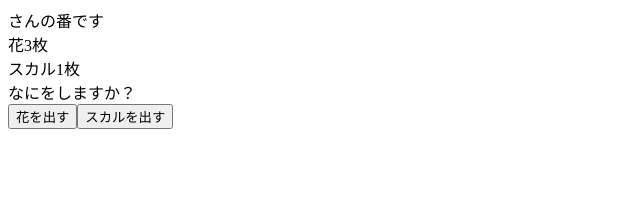
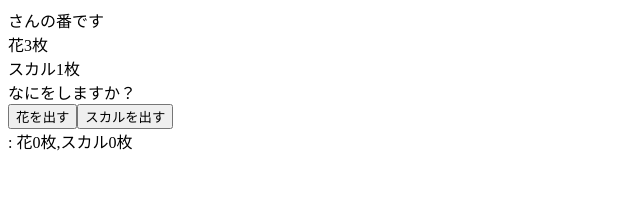
Before and after one commit to stmtk1/skull-boardgame, a React app: page / in a window 1280 px wide. Both pictures are taken after a click on the button "開始する". Shown: the top 219 px of the page, without its empty margins (0-640 px from the left). Built offline with nearby package versions, Linux system fonts and the light colour scheme; the HTML template or start-up script is replaced by a standard one.

Commit message:
出したカードの情報を出力

```diff
--- /dev/null
+++ b/src/atom/plaed_card_shower.jsx
@@ -0,0 +1,11 @@
+import * as React from "react"
+import * as ReactDOM from "react-dom"
+
+const inputPlayers = ({ternInfo}) => {
+    const count_flower = (player) => player.cards.played.filter(card => card == "flower").length
+    const count_skull = (player) => player.cards.played.filter(card => card == "skull").length
+    const show_player = (player, index) => (<div key={index}>{player.name}: 花{count_flower(player)}枚,スカル{count_skull(player)}枚</div>)
+    return (<div>{ternInfo.map(show_player)}</div>)
+}
+
+module.exports = inputPlayers;
--- a/src/pages/choose_card.jsx
+++ b/src/pages/choose_card.jsx
@@ -1,6 +1,7 @@
 import * as React from "react"
 import * as ReactDOM from "react-dom"
 import PlayerWriter from "../atom/player_writer"
+import PlayedCardShower from "../atom/plaed_card_shower"
 import initState from "../state"
 
 const chooseCard = ({state, setState}) => {
@@ -8,12 +9,14 @@ const chooseCard = ({state, setState}) => {
     const player = ternInfo[state.tern];
     const useFlower = () => {
         player.cards.flower -= 1;
+        player.cards.played.push("flower");
         ternInfo[state.tern] = player;
         const tern = (state.tern + 1) % ternInfo.length;
         setState({...state, ternInfo, tern});
     };
     const useSkull = () => {
         player.cards.skull -= 1;
+        player.cards.played.push("skull");
         ternInfo[state.tern] = player;
         const tern = (state.tern + 1) % ternInfo.length;
         setState({...state, ternInfo, tern});
@@ -31,6 +34,7 @@ const chooseCard = ({state, setState}) => {
         <div>
             {validButton.map((b, index) => <button key={index} onClick={b.func}>{b.text}</button>)}
         </div>
+        <PlayedCardShower ternInfo={ternInfo} />
     </div>);
 }
 
--- a/src/pages/input_players.jsx
+++ b/src/pages/input_players.jsx
@@ -28,8 +28,8 @@ const inputPlayers = ({state, setState}) => {
     };
 
     const startGame = () => {
-        const playerInfo = players.map((player) => ({name: player, cards: {flower: 3, skull: 1}}))
-        const ternInfo = players.map((player) => ({name: player, cards: {flower: 3, skull: 1}}))
+        const playerInfo = players.map((player) => ({name: player, cards: {flower: 3, skull: 1, played: []}}))
+        const ternInfo = players.map((player) => ({name: player, cards: {flower: 3, skull: 1, played: []}}))
         setState({...state, mode: "chooseCard", playerInfo, ternInfo});
     }
     return (<div>
```
